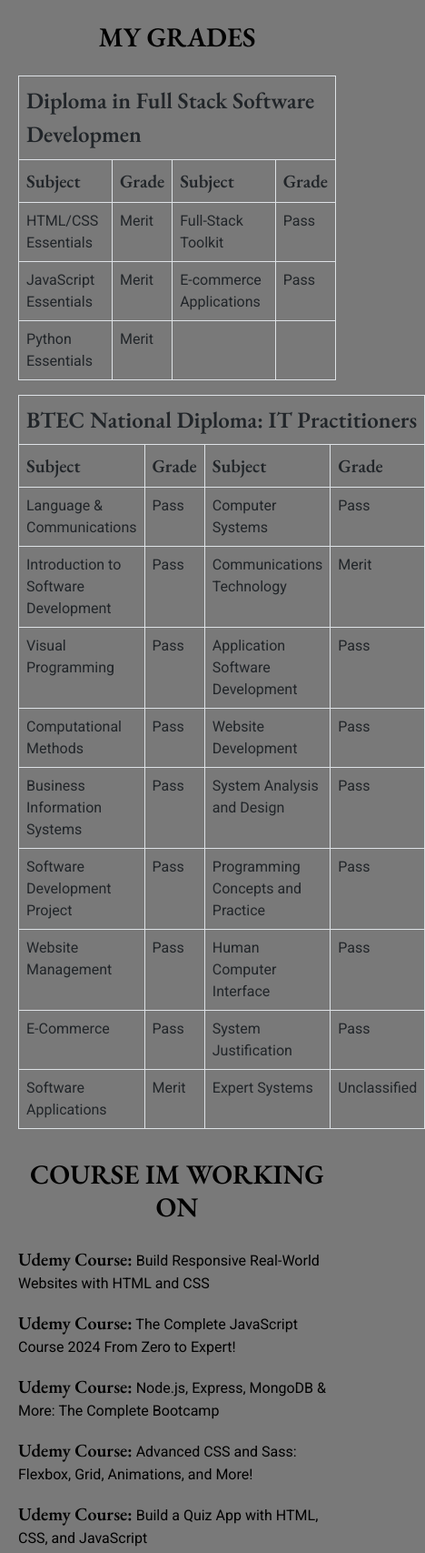
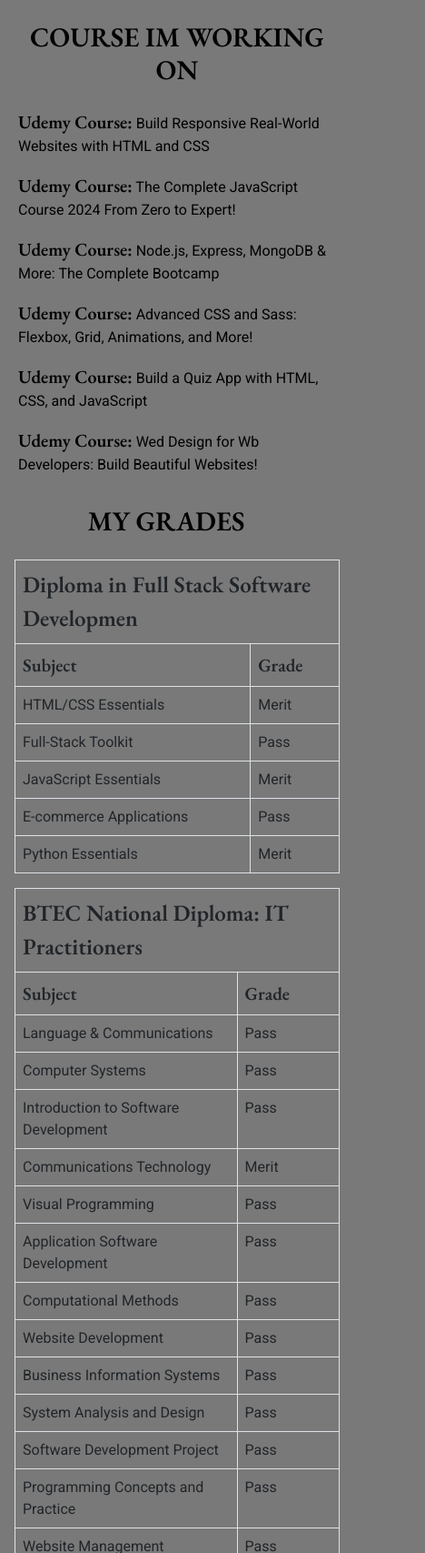
Before and after one commit to A-Croshaw/Andrew-CV, a plain HTML site: page education.html in a window 390 px wide. Shown: the part 1558-3265 px from the top of the page at 91% size, 468 px wide, since content can reach past the window. Drawn offline with nearby package versions, Linux system fonts and the light colour scheme.

Commit message:
Fixed Responsiveness on education page

```diff
--- a/education.html
+++ b/education.html
@@ -85,7 +85,7 @@
                 <h2 class="uppercase text-center page-headers">Education</h2>
             </div>
             <div class="row">
-                <div class="col-12 col-md-4 col-lg-6 col-xl-4 col-xxl-4">
+                <div class="col-12 col-md-6 col-xxl-3">
                     <div class="row">
                         <h3 class="ed-sub-header text-center uppercase mt-3 mb-4">My Eduction</h3>
                     </div>
@@ -116,124 +116,9 @@
                         </div>
                     </div>
                 </div>
-                <div class="col-12 col-md-8 col-lg-6 col-xl-5 col-xxl-4">
-                    <div class="row">
+                <div class="col-12 col-md-6 col-xxl-3" >
+                    <div class="row d-flex justify-content-center">
                         <div class="col-12">
-                            <div class="row">
-                                <h3 class="ed-sub-header text-center uppercase mt-3 mb-4">My Grades</h3>
-                            </div>
-                            <div class="px-2">
-                                <table class="table table-bordered ">
-                                    <thead>
-                                        <tr>
-                                            <th colspan="4" class="grade-caption">Diploma in Full Stack Software Developmen</th>
-                                        </tr>
-                                        <tr class="grade-t-headers">
-                                            <th scope="col">Subject</th>
-                                            <th scope="col">Grade</th>
-                                            <th scope="col">Subject</th>
-                                            <th scope="col">Grade</th>
-                                        </tr>
-                                    </thead>
-                                    <tbody class="grade-data">
-                                        <tr>
-                                            <td>HTML/CSS Essentials</td>
-                                            <td>Merit</td>
-                                            <td>Full-Stack Toolkit</td>
-                                            <td>Pass</td>
-                                        </tr>
-                                        <tr>
-                                            <td>JavaScript Essentials</td>
-                                            <td>Merit</td>
-                                            <td>E-commerce Applications</td>
-                                            <td>Pass</td>
-                                        </tr>
-                                        <tr>
-                                            <td>Python Essentials</td>
-                                            <td>Merit</td>
-                                            <td></td>
-                                            <td></td>
-                                        </tr>
-                                    </tbody>
-                                </table>
-                            </div>
-                            <div class="px-2">
-                                <table class="table table-bordered">
-                                    <thead>
-                                        <tr>
-                                            <th colspan="4" class="grade-caption">BTEC National Diploma: IT Practitioners</th>
-                                        </tr>
-                                        <tr class="grade-t-headers">
-                                            <th scope="col">Subject</th>
-                                            <th scope="col">Grade</th>
-                                            <th scope="col">Subject</th>
-                                            <th scope="col">Grade</th>
-                                        </tr>
-                                    </thead>
-                                    <tbody class="grade-data">
-                                        <tr>
-                                            <td>Language & Communications</td>
-                                            <td>Pass</td>
-                                            <td>Computer Systems</td>
-                                            <td>Pass</td>
-                                        </tr>
-                                        <tr>
-                                            <td>Introduction to Software Development</td>
-                                            <td>Pass</td>
-                                            <td>Communications Technology</td>
-                                            <td>Merit</td>
-                                        </tr>
-                                        <tr>
-                                            <td>Visual Programming</td>
-                                            <td>Pass</td>
-                                            <td>Application Software Development</td>
-                                            <td>Pass</td>
-                                        </tr>
-                                        <tr>
-                                            <td>Computational Methods</td>
-                                            <td>Pass</td>
-                                            <td>Website Development</td>
-                                            <td>Pass</td>
-                                        </tr>
-                                        <tr>
-                                            <td>Business Information Systems</td>
-                                            <td>Pass</td>
-                                            <td>System Analysis and Design</td>
-                                            <td>Pass</td>
-                                        </tr>
-                                        <tr>
-                                            <td>Software Development Project</td>
-                                            <td>Pass</td>
-                                            <td>Programming Concepts and Practice</td>
-                                            <td>Pass</td>
-                                        </tr>
-                                        <tr>
-                                            <td>Website Management</td>
-                                            <td>Pass</td>
-                                            <td>Human Computer Interface</td>
-                                            <td>Pass</td>
-                                        </tr>
-                                        <tr>
-                                            <td>E-Commerce</td>
-                                            <td>Pass</td>
-                                            <td>System Justification</td>
-                                            <td>Pass</td>
-                                        </tr>
-                                        <tr>
-                                            <td>Software Applications</td>
-                                            <td>Merit</td>
-                                            <td>Expert Systems</td>
-                                            <td>Unclassified</td>
-                                        </tr>
-                                    </tbody>
-                                </table>
-                            </div>
-                        </div>
-                    </div>
-                </div>
-                <div class="col-12 col-xl-3 col-xxl-4">
-                    <div class="row d-flex justify-content-center">
-                        <div class="col-12 col-md-10 col-lg-8 col-xl-12 text-md-center text-lg-start">
                             <div class="row">
                                 <h3 class="ed-sub-header text-center uppercase mt-3 mb-4"> Course im working on</h3>
                             </div>
@@ -245,6 +130,135 @@
                                 <p class="other-courses"><strong class="course-p">Udemy Course:</strong> Build a Quiz App with HTML, CSS, and JavaScript</p>
                                 <p class="other-courses"><strong class="course-p">Udemy Course:</strong> Wed Design for Wb Developers: Build Beautiful Websites!</p>
                             </div>
+                        </div>
+                    </div>
+                </div>
+                <div class="col-12 col-xxl-6">
+                    <div class="row">
+                        <div class="row">
+                            <h3 class="ed-sub-header text-center uppercase mt-3 mb-4">My Grades</h3>
+                        </div>
+                        <div class="col-12 col-md-6 px-3">
+                            <table class="table table-bordered ">
+                                <thead>
+                                    <tr>
+                                        <th colspan="4" class="grade-caption">Diploma in Full Stack Software Developmen</th>
+                                    </tr>
+                                    <tr class="grade-t-headers">
+                                        <th scope="col">Subject</th>
+                                        <th scope="col">Grade</th>
+                                    </tr>
+                                </thead>
+                                <tbody class="grade-data">
+                                    <tr>
+                                        <td>HTML/CSS Essentials</td>
+                                        <td>Merit</td>
+                                    </tr>
+                                    <tr>
+                                        <td>Full-Stack Toolkit</td>
+                                        <td>Pass</td>
+                                    </tr>
+                                    <tr>
+                                        <td>JavaScript Essentials</td>
+                                        <td>Merit</td>
+                                    </tr>
+                                    <tr>
+                                        <td>E-commerce Applications</td>
+                                        <td>Pass</td>
+                                    </tr>
+                                    <tr>
+                                        <td>Python Essentials</td>
+                                        <td>Merit</td>
+                                    </tr>
+                                </tbody>
+                            </table>
+                        </div>
+                        <div class="col-12 col-md-6 px-3">
+                            <table class="table table-bordered">
+                                <thead>
+                                    <tr>
+                                        <th colspan="4" class="grade-caption">BTEC National Diploma: IT Practitioners</th>
+                                    </tr>
+                                    <tr class="grade-t-headers">
+                                        <th scope="col">Subject</th>
+                                        <th scope="col">Grade</th>
+                                    </tr>
+                                </thead>
+                                <tbody class="grade-data">
+                                    <tr>
+                                        <td>Language & Communications</td>
+                                        <td>Pass</td>
+                                    </tr>
+                                    <tr>
+                                        <td>Computer Systems</td>
+                                        <td>Pass</td>
+                                    </tr>
+                                    <tr>
+                                        <td>Introduction to Software Development</td>
+                                        <td>Pass</td>
+                                    </tr>
+                                    <tr>
+                                        <td>Communications Technology</td>
+                                        <td>Merit</td>
+                                    </tr>
+                                    <tr>
+                                        <td>Visual Programming</td>
+                                        <td>Pass</td>
+                                    </tr>
+                                    <tr>
+                                        <td>Application Software Development</td>
+                                        <td>Pass</td>
+                                    </tr>
+                                    <tr>
+                                        <td>Computational Methods</td>
+                                        <td>Pass</td>
+                                    </tr>
+                                    <tr>
+                                        <td>Website Development</td>
+                                        <td>Pass</td>
+                                    </tr>
+                                    <tr>
+                                        <td>Business Information Systems</td>
+                                        <td>Pass</td>
+                                    </tr>
+                                    <tr>
+                                        <td>System Analysis and Design</td>
+                                        <td>Pass</td>
+                                    </tr>
+                                    <tr>
+                                        <td>Software Development Project</td>
+                                        <td>Pass</td>
+                                    </tr>
+                                    <tr>
+                                        <td>Programming Concepts and Practice</td>
+                                        <td>Pass</td>
+                                    </tr>
+                                    <tr>
+                                        <td>Website Management</td>
+                                        <td>Pass</td>
+                                    </tr>
+                                    <tr>
+                                        <td>Human Computer Interface</td>
+                                        <td>Pass</td>
+                                    </tr>
+                                    <tr>
+                                        <td>E-Commerce</td>
+                                        <td>Pass</td>
+                                    </tr>
+                                    <tr>
+                                        <td>System Justification</td>
+                                        <td>Pass</td>
+                                    </tr>
+                                    <tr>
+                                        <td>Software Applications</td>
+                                        <td>Merit</td>
+                                    </tr>
+                                    <tr>
+                                        <td>Expert Systems</td>
+                                        <td>Unclassified</td>
+                                    </tr>
+                                </tbody>
+                            </table>
                         </div>
                     </div>
                 </div>
```
